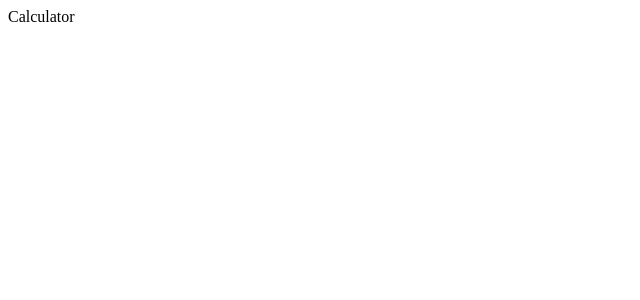
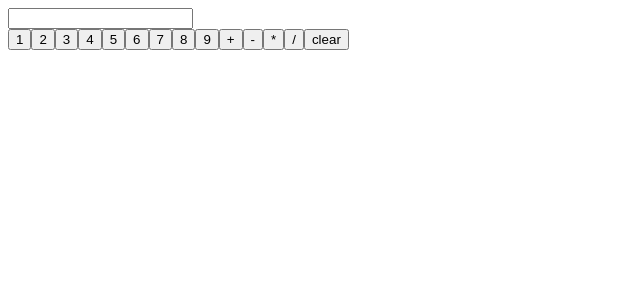
Before and after one commit to mp2003/react, a React (Vite) app: page / in a window 1280 px wide. Shown: the top 300 px of the page, without its empty margins (0-640 px from the left). Built offline with nearby package versions, Linux system fonts and the light colour scheme.

Commit message:
keypad done

```diff
--- a/src/Calculator.jsx
+++ b/src/Calculator.jsx
@@ -1,9 +1,67 @@
-import React from 'react'
+import React, { useState } from "react";
 
 const Calculator = () => {
+  const [Counter, setCounter] = useState("");
+  const handelValue = (e) => {
+    setCounter(Counter.concat(e.target.value));
+  };
+  const handelClear = () => {
+    setCounter(Counter.slice(0, -1));
+  };
   return (
-    <div>Calculator</div>
-  )
-}
+    <>
+      <input type="text" value={Counter} readOnly />
+      <div className="keypad">
+        <button value="1" onClick={handelValue}>
+          1
+        </button>
+        <button value="2" onClick={handelValue}>
+          2
+        </button>
+        <button value="3" onClick={handelValue}>
+          3
+        </button>
+        <button value="4" onClick={handelValue}>
+          4
+        </button>
+        <button value="5" onClick={handelValue}>
+          5
+        </button>
+        <button value="6" onClick={handelValue}>
+          6
+        </button>
+        <button value="7" onClick={handelValue}>
+          7
+        </button>
+        <button value="8" onClick={handelValue}>
+          8
+        </button>
+        <button value="9" onClick={handelValue}>
+          9
+        </button>
+        <button value="+" onClick={handelValue}>
+          +
+        </button>
+        <button value="-" onClick={handelValue}>
+          -
+        </button>
+        <button value="*" onClick={handelValue}>
+          *
+        </button>
+        <button
+          value="/"
+          onClick={() => {
+            handelValue({ target: { value: "/" } });
+          }}
+        >
+          /
+        </button>
+        <button value="clear" onClick={handelClear}>
+          clear
+        </button>
+      </div>
+    </>
+  );
+};
 
-export default Calculator
+export default Calculator;
```
